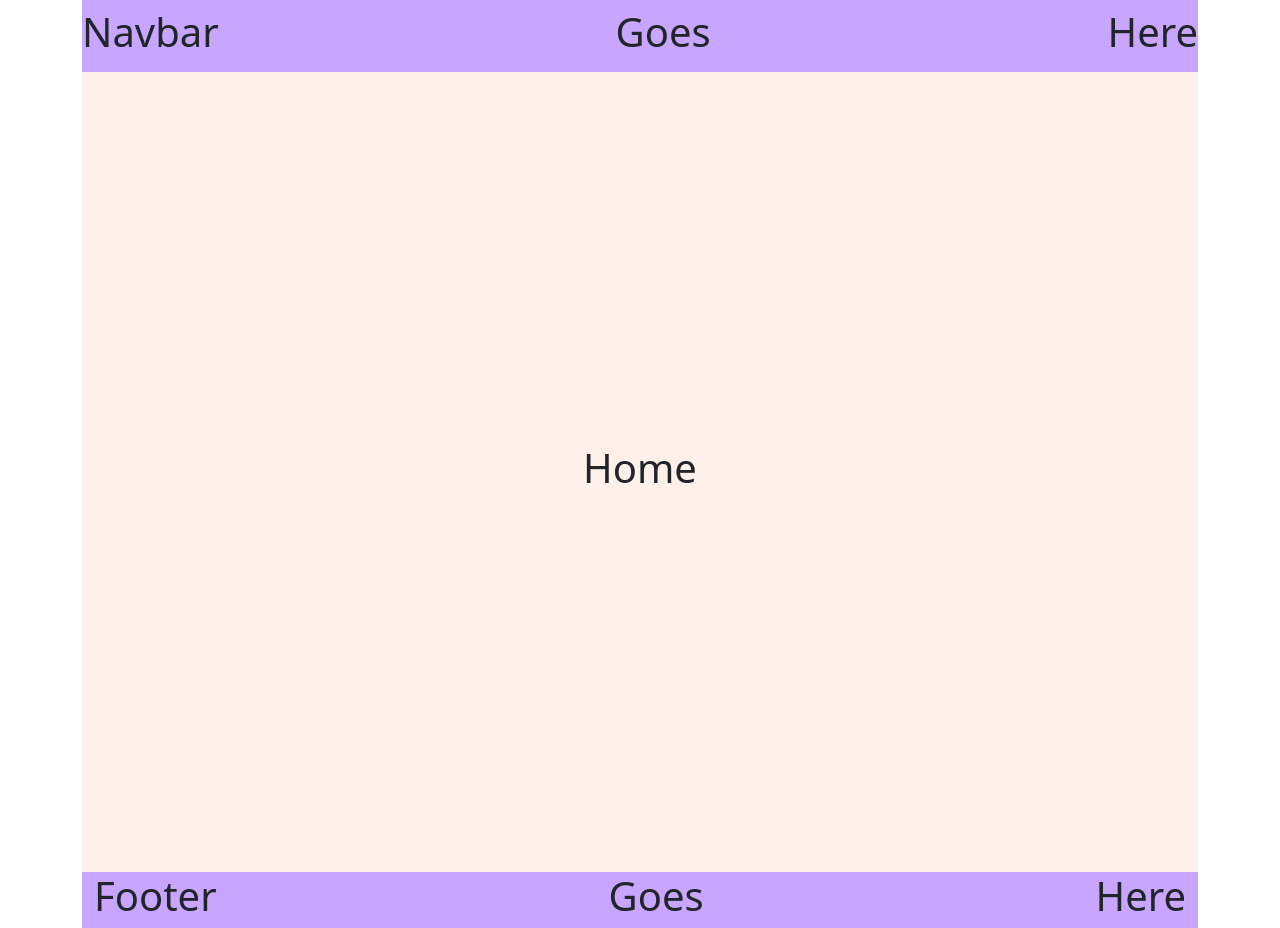
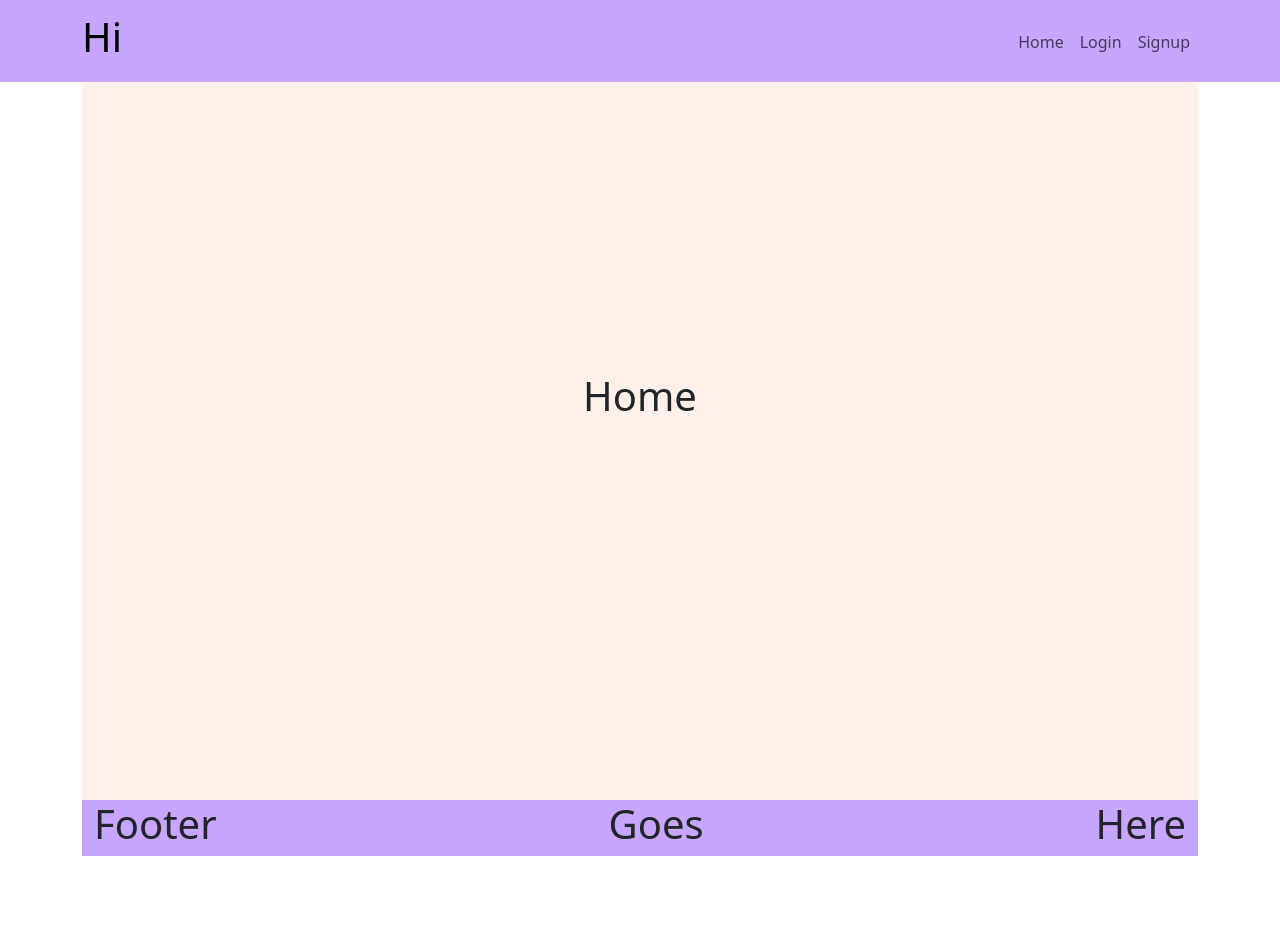
Before and after one commit to emilymclean94/movie-nova, a React (Create React App) app in the folder client/: page / in a window 1280 px wide. After the commit the page ends 856 px from the top, so only its background shows below. Built offline with nearby package versions, Linux system fonts and the light colour scheme.

Commit message:
navbar start.

```diff
--- a/client/src/App.js
+++ b/client/src/App.js
@@ -6,6 +6,8 @@
 import Home from "./pages/Home/Home";
 import Feed from "./pages/Feed/Feed";
 import Dashboard from "./pages/Dashboard/Dashboard";
+import Login from "./components/Login";
+import Signup from "./components/Signup";
 import Footer from "./components/Footer";
 import "bootstrap/dist/css/bootstrap.min.css";
 import "./App.css";
@@ -31,6 +33,8 @@
             <Route path="" element={<Home />} />
             <Route path="/feed" element={<Feed />} />
             <Route path="/dashboard" element={<Dashboard />} />
+            <Route path="/login" element={<Login />} />
+            <Route path="/signup" element={<Signup />} />
           </Routes>
         <Footer />
       </Container>
--- /dev/null
+++ b/client/src/components/Login.js
@@ -0,0 +1,15 @@
+import React from 'react';
+import { Container } from 'react-bootstrap';
+
+function Login() {
+
+    return (
+
+        <Container className='login'>
+            <h1>Login.</h1>
+        </Container>
+
+    )
+  }
+
+  export default Login;
--- a/client/src/components/Navbar.js
+++ /dev/null
@@ -1,16 +0,0 @@
-import React  from "react";
-import { Container } from "react-bootstrap";
-
-
-function NavBar() {
-
-  return (
-    <Container className="navbar">
-      <h1>Navbar</h1>
-      <h1>Goes</h1>
-      <h1>Here</h1>
-    </Container>
-  )
-}
-
-export default NavBar;
--- /dev/null
+++ b/client/src/components/Navbar.jsx
@@ -0,0 +1,75 @@
+import React, { useState, useEffect } from "react";
+import Navbar from "react-bootstrap/Navbar";
+import Nav from "react-bootstrap/Nav";
+import { Link } from "react-router-dom";
+import { Container } from "react-bootstrap";
+
+function NavBar() {
+
+  const [expand, updateExpanded] = useState(false);
+  const [navColor, updateNavbar] = useState(false);
+
+  useEffect(() => {
+    function scrollHandler() {
+      if (window.scrollY >= 20) {
+        updateNavbar(true);
+      } else {
+        updateNavbar(false);
+      }
+    }
+
+    window.addEventListener("scroll", scrollHandler);
+
+    return () => {
+      window.removeEventListener("scroll", scrollHandler);
+    };
+  }, []);
+
+  return (
+
+    <Navbar expanded={expand} fixed="top" expand="md" className={navColor ? "sticky" : "navbar"}>
+
+      <Container>
+
+        <Navbar.Brand href="/" className="d-flex" aria-label="navbar-logo">
+        <h1>Hi</h1>
+        </Navbar.Brand>
+
+        <Navbar.Toggle aria-controls="responsive-navbar-nav" onClick={() => { updateExpanded(expand ? false : "expanded") }}>
+          <span></span>
+          <span></span>
+          <span></span>
+        </Navbar.Toggle>
+
+        <Navbar.Collapse id="responsive-navbar-nav">
+          <Nav className="ms-auto" defaultActiveKey="#home">
+
+            <Nav.Item>
+              <Nav.Link as={Link} to="" onClick={() => updateExpanded(false)}>
+                <div style={{ marginBottom: "2px" }} aria-labelledby="Home" /> Home
+              </Nav.Link>
+            </Nav.Item>
+
+            <Nav.Item>
+              <Nav.Link as={Link} to="/login" onClick={() => updateExpanded(false)}>
+                <div style={{ marginBottom: "2px" }} aria-labelledby="login" /> Login
+              </Nav.Link>
+            </Nav.Item>
+
+            <Nav.Item>
+              <Nav.Link as={Link} to="/signup" onClick={() => updateExpanded(false)}>
+                <div style={{ marginBottom: "2px" }} aria-labelledby="Projects" /> Signup
+              </Nav.Link>
+            </Nav.Item>
+
+          </Nav>
+        </Navbar.Collapse>
+
+      </Container>
+
+    </Navbar>
+
+  )
+}
+
+export default NavBar;
--- /dev/null
+++ b/client/src/components/Signup.js
@@ -0,0 +1,15 @@
+import React from 'react';
+import { Container } from 'react-bootstrap';
+
+function Signup() {
+
+    return (
+
+        <Container className='signup'>
+            <h1>Signup.</h1>
+        </Container>
+
+    )
+  }
+
+  export default Signup;
```
